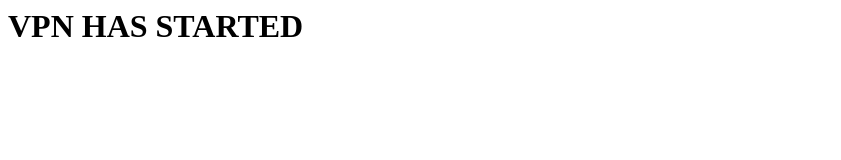
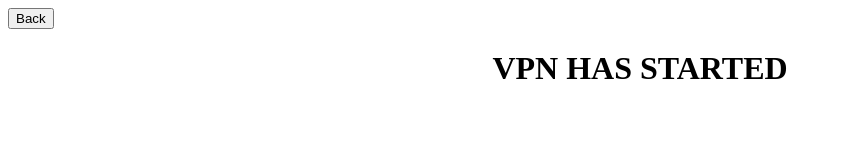
Before and after one commit to nickmancari/vpn_remote, a plain HTML site: page start.html in a window 1280 px wide. Shown: the whole page, without its empty margins (0-841 px from the left). Drawn offline with Linux system fonts and the light colour scheme.

Commit message:
adding back buttons

```diff
--- a/start.html
+++ b/start.html
@@ -1,3 +1,5 @@
 <html>
-	<h1>VPN HAS STARTED</h1>
+	<a href="/" target="_parent"><button>Back</button></a>
+        <br>
+	<center><h1>VPN HAS STARTED</h1></center>
 </html>
```
Also changed, not shown: address.html (+2 -0 lines), status.html (+2 -0 lines), stop.html (+3 -1 lines).
